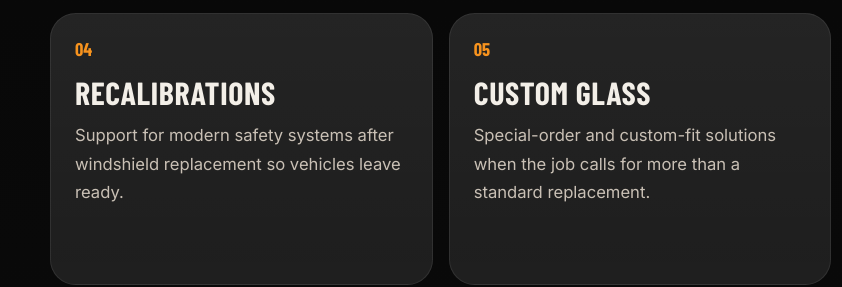
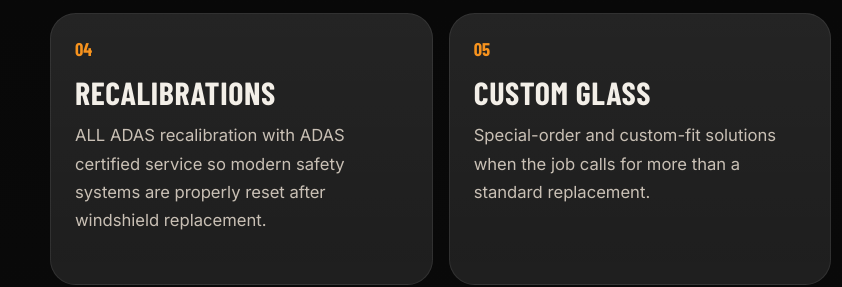
Before and after one commit to kzurcher/Flywayglass, a website: page index.html in a window 1280 px wide. Shown: the part 1793-2080 px from the top of the page, 0-842 px from the left. Drawn offline with nearby package versions, Linux system fonts and the light colour scheme; a web font is replaced by a local one.

Commit message:
Update recalibration service wording

```diff
--- a/index.html
+++ b/index.html
@@ -81,7 +81,7 @@
           <article class="service-card">
             <span class="service-number">04</span>
             <h3>Recalibrations</h3>
-            <p>Support for modern safety systems after windshield replacement so vehicles leave ready.</p>
+            <p>ALL ADAS recalibration with ADAS certified service so modern safety systems are properly reset after windshield replacement.</p>
           </article>
           <article class="service-card">
             <span class="service-number">05</span>
```
